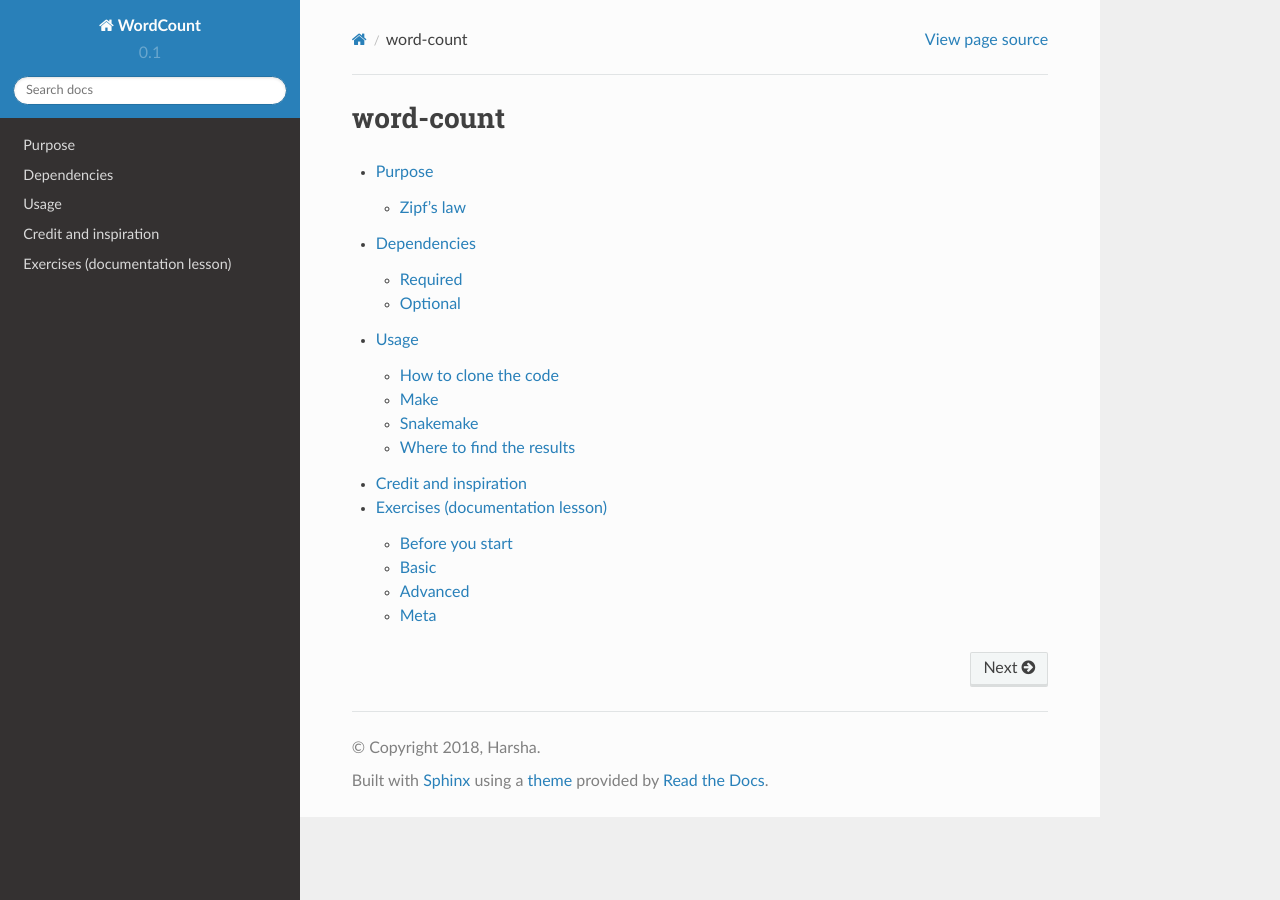
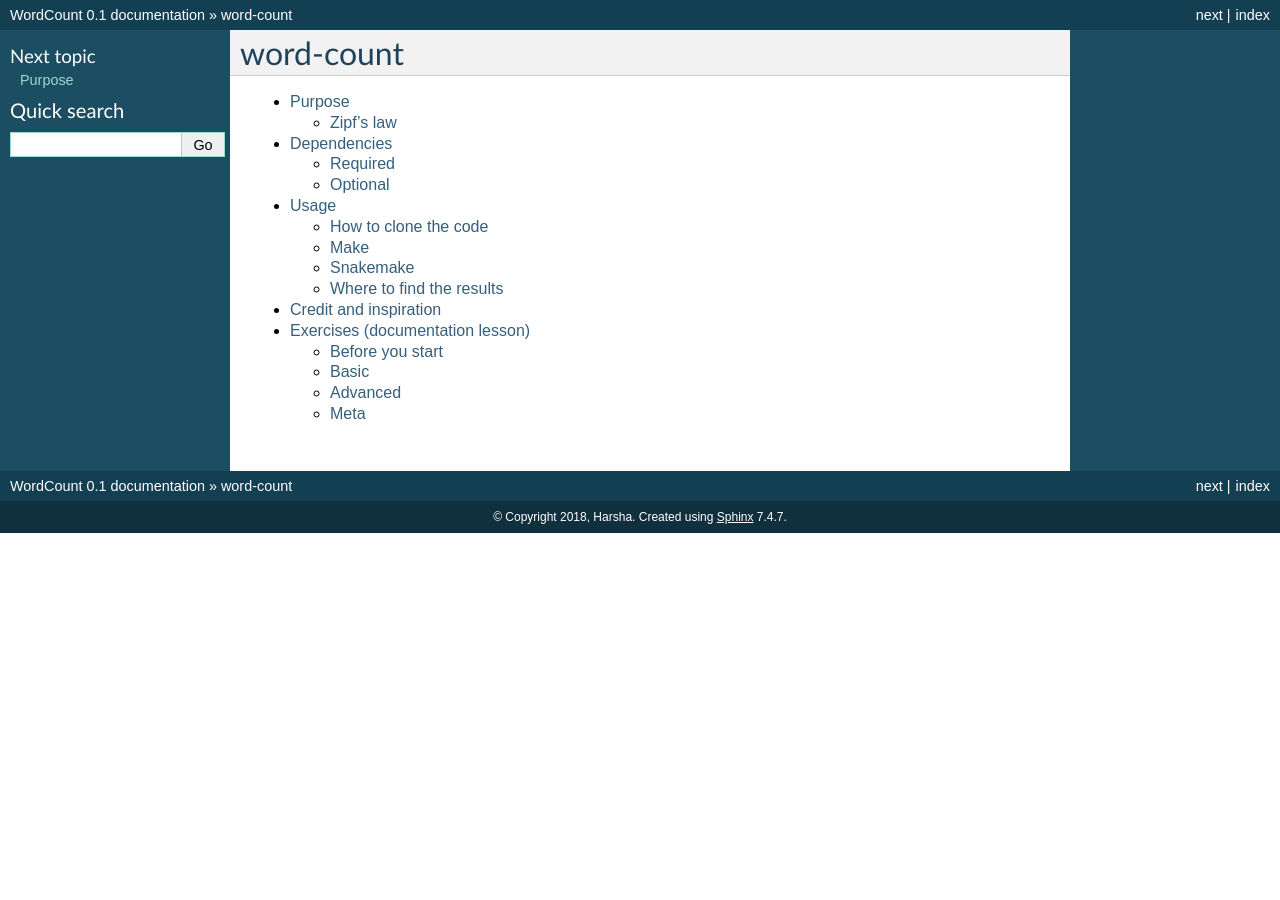
Before and after one commit to NicoGol/test_deploy_sphinx, a Sphinx documentation site: the page built from doc/index.rst, in a window 1280 px wide. Built offline with Sphinx 7.4.7, drawn with Linux system fonts in a browser that asks for light colours.

Commit message:
add action and resolve errors

```diff
--- a/doc/conf.py
+++ b/doc/conf.py
@@ -64,7 +64,7 @@ release = '0.1'
 #
 # This is also used if you do content translation via gettext catalogs.
 # Usually you set "language" from the command line for these cases.
-language = None
+language = 'en'
 
 # List of patterns, relative to source directory, that match files and
 # directories to ignore when looking for source files.
@@ -83,7 +83,7 @@ todo_include_todos = False
 # The theme to use for HTML and HTML Help pages.  See the documentation for
 # a list of builtin themes.
 #
-html_theme = 'sphinx_rtd_theme'
+html_theme = 'classic'
 
 # Theme options are theme-specific and customize the look and feel of a theme
 # further.  For a list of options available for each theme, see the
```
Also changed, not shown: 1 other file.
